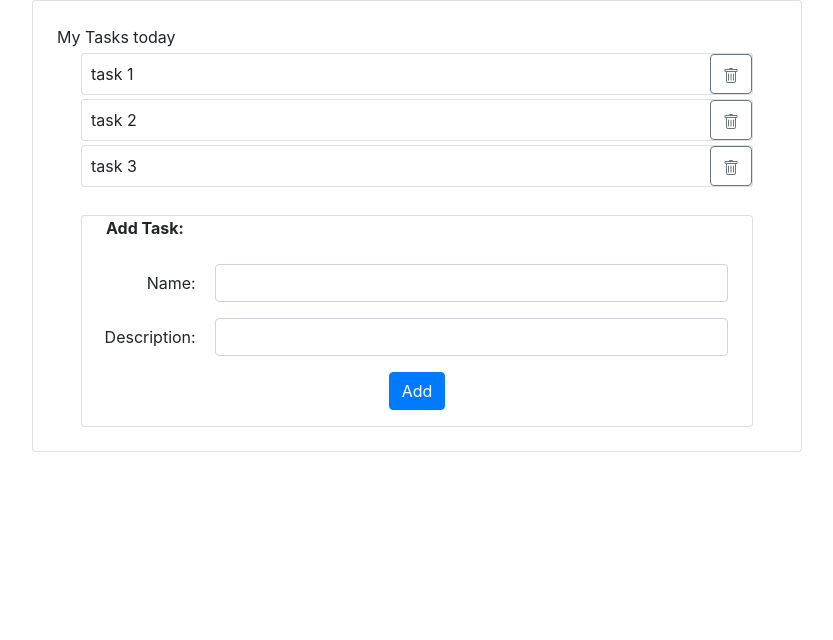
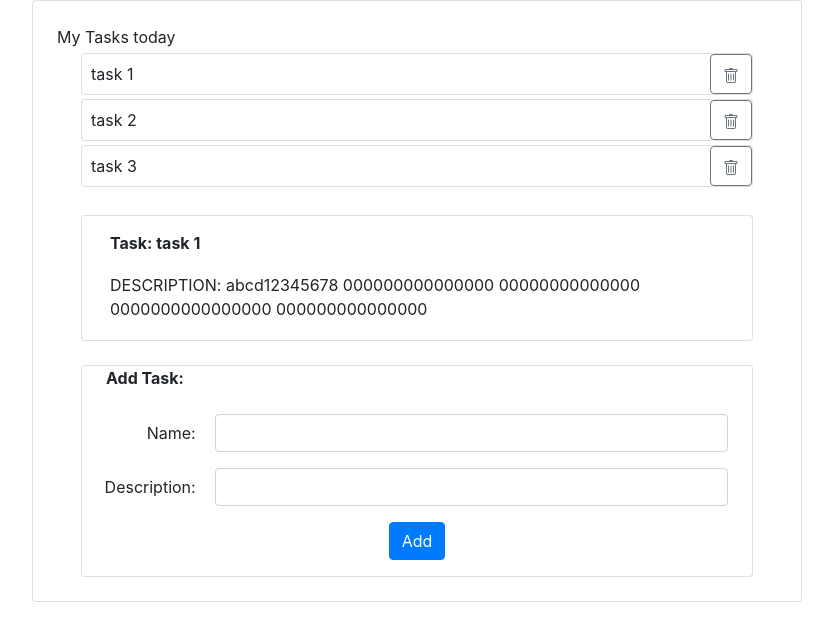
Before and after one commit to kritdev/angular_lab, an Angular app: page / in a window 1280 px wide. Shown: the top 640 px of the page, without its empty margins (223-1056 px from the left). Built offline with nearby package versions, Linux system fonts and the light colour scheme.

Commit message:
add task-detail

```diff
--- a/src/app/app.module.ts
+++ b/src/app/app.module.ts
@@ -5,12 +5,14 @@ import { FormsModule } from '@angular/forms';
 import { AppComponent } from './app.component';
 import { ToDoListComponent } from './todo-list/todo-list.component';
 import { TaskComponent } from './task/task.component';
+import { TaskDetailComponent } from './task-detail/task-detail.component';
 
 @NgModule({
   declarations: [
     AppComponent,
     ToDoListComponent,
-    TaskComponent
+    TaskComponent,
+    TaskDetailComponent
   ],
   imports: [
     BrowserModule,
--- /dev/null
+++ b/src/app/task-detail/task-detail.component.html
@@ -0,0 +1,8 @@
+<div class="card mx-4 mt-4 px-4 py-2">
+  <div style="font-weight: bold;">
+    <label class="col-sm col-form-label px-1 mb-1">Task: {{task.name}}</label>
+  </div>
+  <div>
+    <label class="col-sm col-form-label px-1 mb-1">DESCRIPTION: {{task.description}}</label>
+  </div>
+</div>
--- /dev/null
+++ b/src/app/task-detail/task-detail.component.ts
@@ -0,0 +1,19 @@
+import { Component, Input, OnInit } from '@angular/core';
+import { Task } from '../models/task';
+
+@Component({
+  selector: 'app-task-detail',
+  templateUrl: './task-detail.component.html',
+  styleUrls: ['./task-detail.component.css']
+})
+export class TaskDetailComponent implements OnInit {
+
+  @Input()
+  task : Task;
+
+  constructor() { }
+
+  ngOnInit(): void {
+  }
+
+}
--- a/src/app/todo-list/todo-list.component.html
+++ b/src/app/todo-list/todo-list.component.html
@@ -10,6 +10,9 @@
       (OnSelected)="selectTaskComponent($event)">
     </app-task>
   </div>
+
+  <app-task-detail *ngIf="selectedTask" [task]="selectedTask"></app-task-detail>
+
   <div class="card mx-4 mt-4 px-4">
     <span>Add Task:</span> <br>
     <div class="form-group row">
--- a/src/app/todo-list/todo-list.component.ts
+++ b/src/app/todo-list/todo-list.component.ts
@@ -13,13 +13,15 @@ export class ToDoListComponent {
 
   todoList = [];
   task : Task;
+  selectedTask : Task;
   taskID = 1;
 
   constructor() {
     this.task = new Task();
-    this.todoList.push({id:1, name:'task 1', description:'abcd12345678'});
+    this.todoList.push({id:1, name:'task 1', description:'abcd12345678 000000000000000 00000000000000 0000000000000000 000000000000000'});
     this.todoList.push({id:2, name:'task 2', description:'aaaaaaaaaaa8'});
     this.todoList.push({id:3, name:'task 3', description:'ab5555555555'});
+    this.selectedTask = this.todoList[0];
   }
 
   addTask() {
@@ -37,5 +39,9 @@ export class ToDoListComponent {
   selectTaskComponent(taskComponent) {
     this.taskList.forEach( item => item.isSelected = false);
     taskComponent.isSelected = true;
+
+    //show task
+    this.selectedTask = taskComponent.task;
   }
+
 }
```
Also changed, not shown: src/app/task-detail/task-detail.component.css (added).
